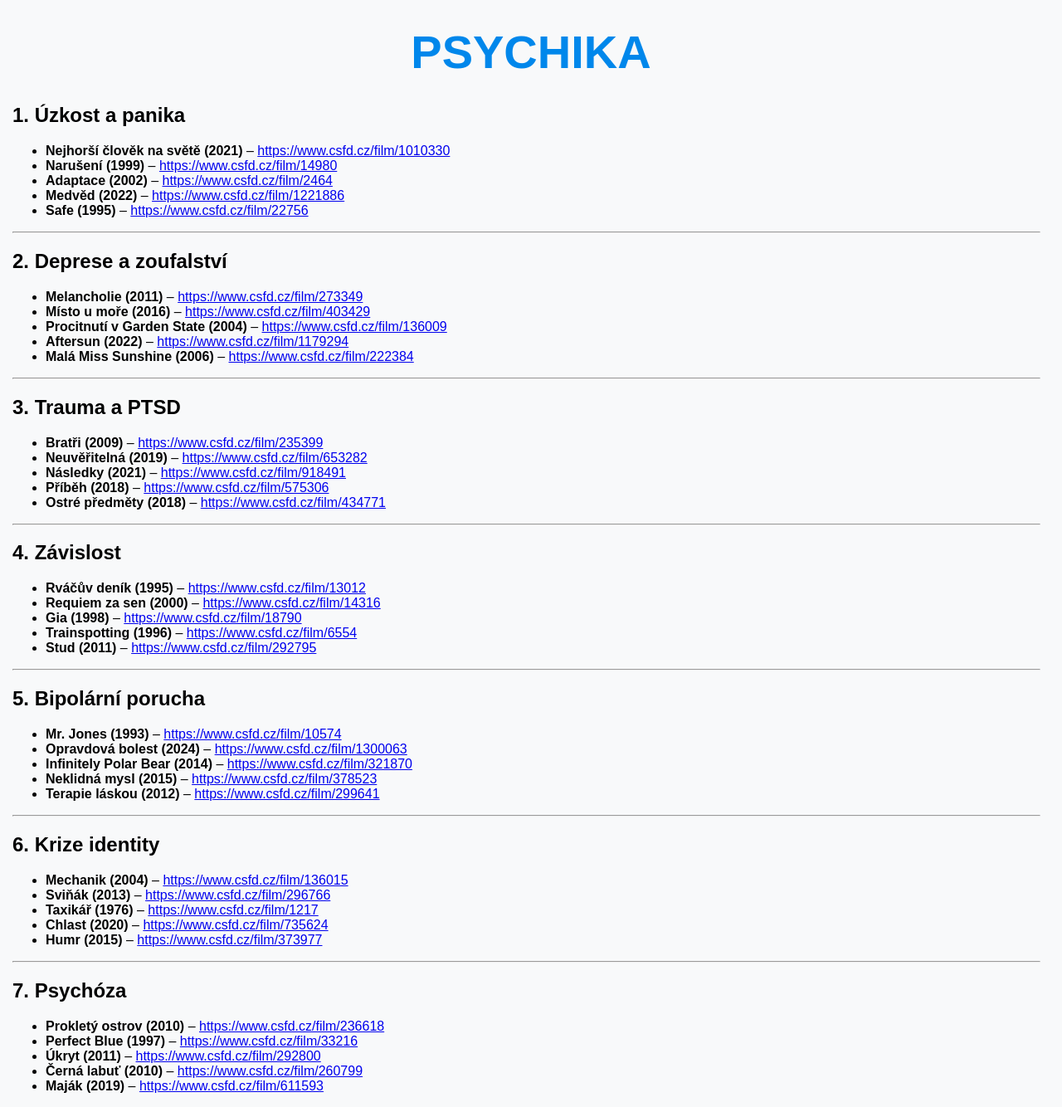
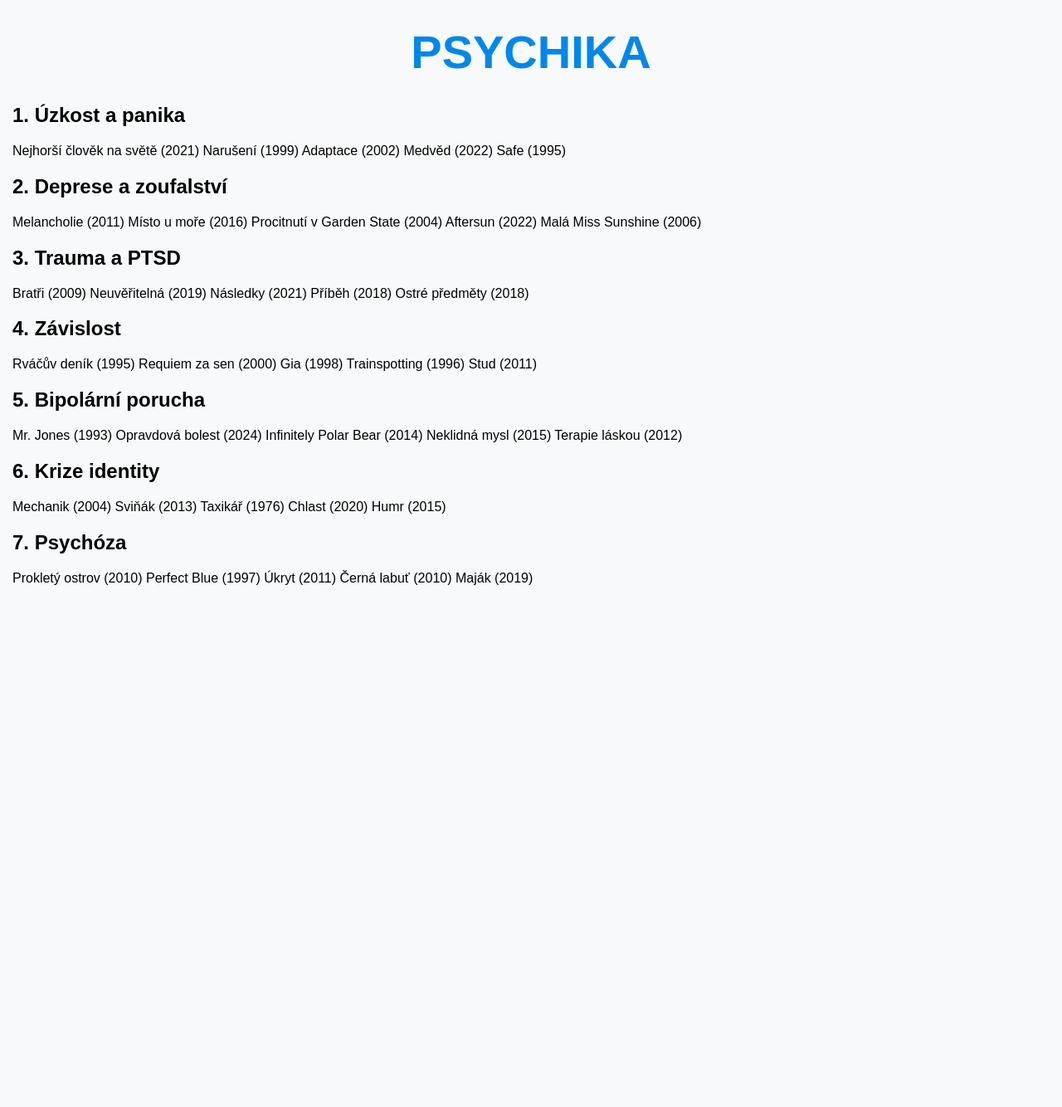
Before and after one commit to bedjan/bedjan.github.io, a Jekyll site: the page built from psychika.md, in a window 1280 px wide. Shown: the whole page at 83% size. Built offline with Jekyll 4.4.1, drawn with Linux system fonts in a browser that asks for light colours; our own code applies the rules of GitHub Pages for plain Markdown files; after the commit the page ends 900 px from its top, so only the background shows below that; some of the changed lines change nothing that is shown.

Commit message:
Update psychika.md

```diff
--- a/psychika.md
+++ b/psychika.md
@@ -1,60 +1,48 @@
 ## **1. Úzkost a panika**
-* **Nejhorší člověk na světě (2021)** – [https://www.csfd.cz/film/1010330](https://www.csfd.cz/film/1010330-nejhorsi-clovek-na-svete/prehled/)
-* **Narušení (1999)** – [https://www.csfd.cz/film/14980](https://www.csfd.cz/film/14980-naruseni/prehled/)
-* **Adaptace (2002)** – [https://www.csfd.cz/film/2464](https://www.csfd.cz/film/2464-adaptace/prehled/)
-* **Medvěd (2022)** – [https://www.csfd.cz/film/1221886](https://www.csfd.cz/film/1221886-medved/prehled/)
-* **Safe (1995)** – [https://www.csfd.cz/film/22756](https://www.csfd.cz/film/22756-safe/prehled/)
-
----
+Nejhorší člověk na světě (2021)
+Narušení (1999)
+Adaptace (2002)
+Medvěd (2022)
+Safe (1995)
 
 ## **2. Deprese a zoufalství**
-* **Melancholie (2011)** – [https://www.csfd.cz/film/273349](https://www.csfd.cz/film/273349-melancholie/prehled/)
-* **Místo u moře (2016)** – [https://www.csfd.cz/film/403429](https://www.csfd.cz/film/403429-misto-u-more/prehled/)
-* **Procitnutí v Garden State (2004)** – [https://www.csfd.cz/film/136009](https://www.csfd.cz/film/136009-procitnuti-v-garden-state/prehled/)
-* **Aftersun (2022)** – [https://www.csfd.cz/film/1179294](https://www.csfd.cz/film/1179294-aftersun/prehled/)
-* **Malá Miss Sunshine (2006)** – [https://www.csfd.cz/film/222384](https://www.csfd.cz/film/222384-mala-miss-sunshine/prehled/)
-
----
+Melancholie (2011)
+Místo u moře (2016)
+Procitnutí v Garden State (2004)
+Aftersun (2022)
+Malá Miss Sunshine (2006)
 
 ## **3. Trauma a PTSD**
-* **Bratři (2009)** – [https://www.csfd.cz/film/235399](https://www.csfd.cz/film/235399-bratri/prehled/)
-* **Neuvěřitelná (2019)** – [https://www.csfd.cz/film/653282](https://www.csfd.cz/film/653282-neuveritelna/prehled/)
-* **Následky (2021)** – [https://www.csfd.cz/film/918491](https://www.csfd.cz/film/918491-nasledky/prehled/)
-* **Příběh (2018)** – [https://www.csfd.cz/film/575306](https://www.csfd.cz/film/575306-pribeh/prehled/)
-* **Ostré předměty (2018)** – [https://www.csfd.cz/film/434771](https://www.csfd.cz/film/434771-ostre-predmety/prehled/)
-
----
+Bratři (2009)
+Neuvěřitelná (2019)
+Následky (2021)
+Příběh (2018)
+Ostré předměty (2018)
 
 ## **4. Závislost**
-* **Rváčův deník (1995)** – [https://www.csfd.cz/film/13012](https://www.csfd.cz/film/13012-rvacuv-denik/prehled/)
-* **Requiem za sen (2000)** – [https://www.csfd.cz/film/14316](https://www.csfd.cz/film/14316-requiem-za-sen/prehled/)
-* **Gia (1998)** – [https://www.csfd.cz/film/18790](https://www.csfd.cz/film/18790-gia/prehled/)
-* **Trainspotting (1996)** – [https://www.csfd.cz/film/6554](https://www.csfd.cz/film/6554-trainspotting/prehled/)
-* **Stud (2011)** – [https://www.csfd.cz/film/292795](https://www.csfd.cz/film/292795-stud/prehled/)
-
----
+Rváčův deník (1995)
+Requiem za sen (2000)
+Gia (1998)
+Trainspotting (1996)
+Stud (2011)
 
 ## **5. Bipolární porucha**
-* **Mr. Jones (1993)** – [https://www.csfd.cz/film/10574](https://www.csfd.cz/film/10574-mr-jones/prehled/)
-* **Opravdová bolest (2024)** – [https://www.csfd.cz/film/1300063](https://www.csfd.cz/film/1300063-opravdova-bolest/prehled/)
-* **Infinitely Polar Bear (2014)** – [https://www.csfd.cz/film/321870](https://www.csfd.cz/film/321870-infinitely-polar-bear/prehled/)
-* **Neklidná mysl (2015)** – [https://www.csfd.cz/film/378523](https://www.csfd.cz/film/378523-neklidna-mysl/prehled/)
-* **Terapie láskou (2012)** – [https://www.csfd.cz/film/299641](https://www.csfd.cz/film/299641-terapie-laskou/prehled/)
-
----
+Mr. Jones (1993)
+Opravdová bolest (2024)
+Infinitely Polar Bear (2014)
+Neklidná mysl (2015)
+Terapie láskou (2012)
 
 ## **6. Krize identity**
-* **Mechanik (2004)** – [https://www.csfd.cz/film/136015](https://www.csfd.cz/film/136015-mechanik/prehled/)
-* **Sviňák (2013)** – [https://www.csfd.cz/film/296766](https://www.csfd.cz/film/296766-svinak/prehled/)
-* **Taxikář (1976)** – [https://www.csfd.cz/film/1217](https://www.csfd.cz/film/1217-taxikar/prehled/)
-* **Chlast (2020)** – [https://www.csfd.cz/film/735624](https://www.csfd.cz/film/735624-chlast/prehled/)
-* **Humr (2015)** – [https://www.csfd.cz/film/373977](https://www.csfd.cz/film/373977-humr/prehled/)
-
----
+Mechanik (2004)
+Sviňák (2013)
+Taxikář (1976)
+Chlast (2020)
+Humr (2015)
 
 ## **7. Psychóza**
-* **Prokletý ostrov (2010)** – [https://www.csfd.cz/film/236618](https://www.csfd.cz/film/236618-proklety-ostrov/prehled/)
-* **Perfect Blue (1997)** – [https://www.csfd.cz/film/33216](https://www.csfd.cz/film/33216-perfect-blue/prehled/)
-* **Úkryt (2011)** – [https://www.csfd.cz/film/292800](https://www.csfd.cz/film/292800-ukryt/prehled/)
-* **Černá labuť (2010)** – [https://www.csfd.cz/film/260799](https://www.csfd.cz/film/260799-cerna-labut/prehled/)
-* **Maják (2019)** – [https://www.csfd.cz/film/611593](https://www.csfd.cz/film/611593-majak/prehled/)
+Prokletý ostrov (2010)
+Perfect Blue (1997)
+Úkryt (2011)
+Černá labuť (2010)
+Maják (2019)
```
